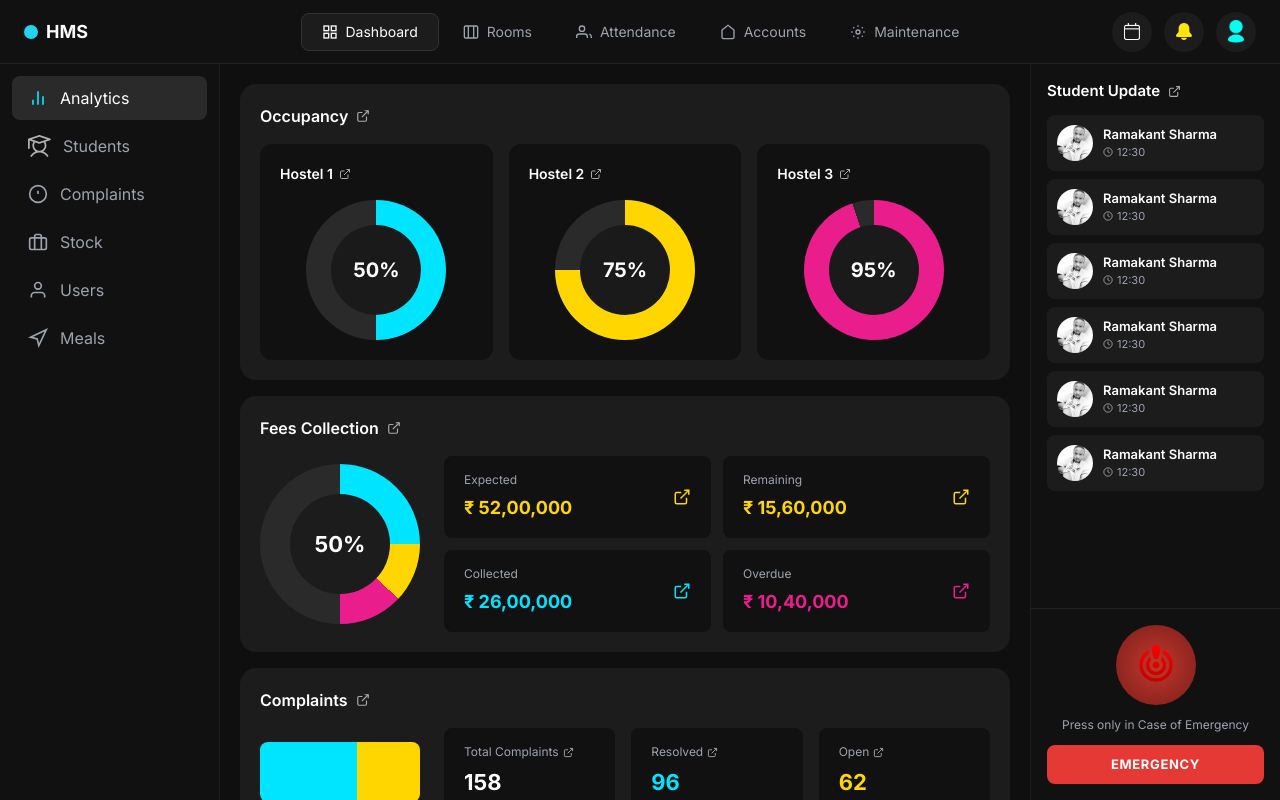
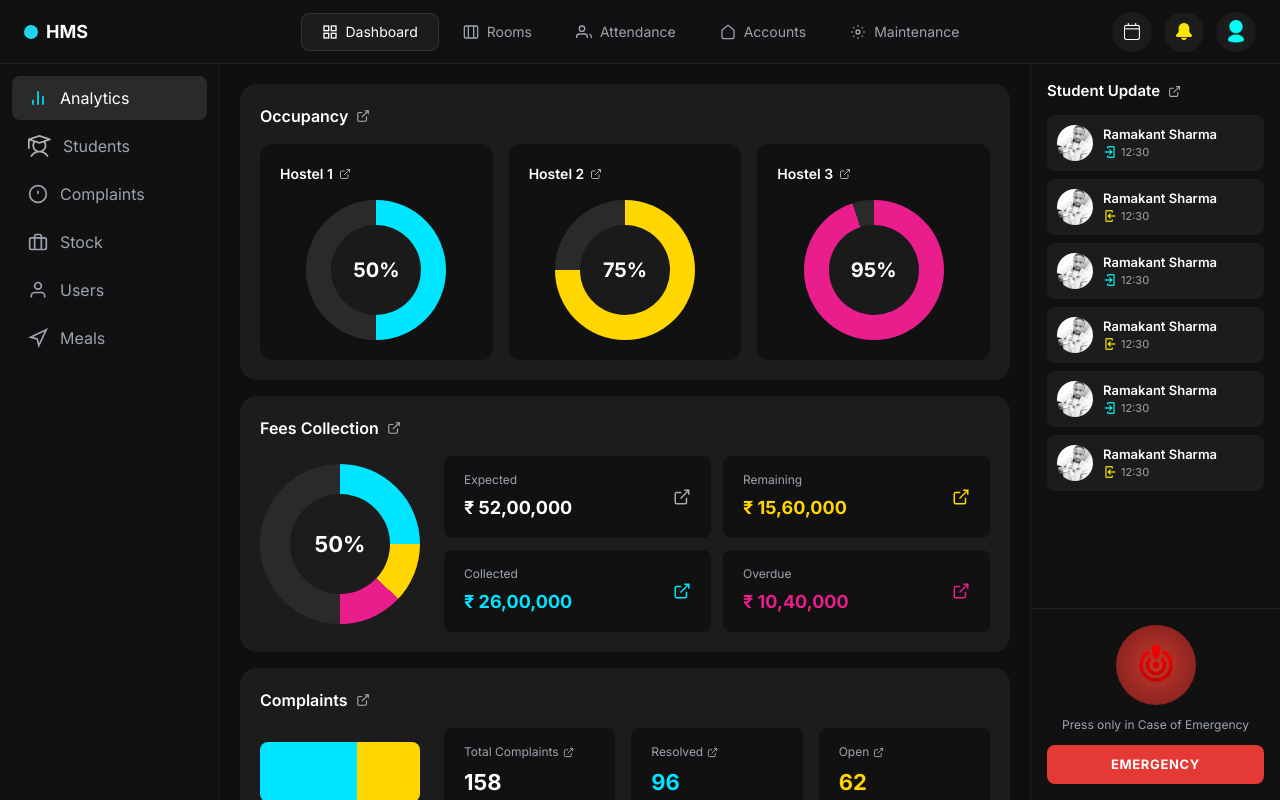
Before and after one commit to johndakshak/hostel_mgt_dashboard, a website: page index.html in a window 1280 px wide. Drawn offline with nearby package versions, Linux system fonts and the light colour scheme.

Commit message:
chore: update right icons

```diff
--- a/index.html
+++ b/index.html
@@ -176,9 +176,10 @@
                             <div class="bg-[#111] rounded-lg px-5 py-4 flex items-center justify-between">
                                 <div>
                                     <div class="text-xs text-gray-400 mb-1.5">Expected</div>
-                                    <div class="text-lg font-bold text-[#ffd600]">₹ 52,00,000</div>
+                                    <div class="text-lg font-bold text-white">₹ 52,00,000</div>
                                 </div>
-                                <svg width="18" height="18" viewBox="0 0 24 24" fill="none" stroke="#ffd600" stroke-width="2"><path d="M18 13v6a2 2 0 0 1-2 2H5a2 2 0 0 1-2-2V8a2 2 0 0 1 2-2h6"/><polyline points="15 3 21 3 21 9"/><line x1="10" y1="14" x2="21" y2="3"/></svg>
+                                <svg width="18" height="18" viewBox="0 0 24 24" fill="none" stroke="#aaa" stroke-width="2"><path d="M18 13v6a2 2 0 0 1-2 2H5a2 2 0 0 1-2-2V8a2 2 0 0 1 2-2h6"/><polyline points="15 3 21 3 21 9"/><line x1="10" y1="14" x2="21" y2="3"/></svg>
+
                             </div>
                             <div class="bg-[#111] rounded-lg px-5 py-4 flex items-center justify-between">
                                 <div>
@@ -269,7 +270,7 @@
                             <div>
                                 <div class="text-[13px] font-semibold">Ramakant Sharma</div>
                                 <div class="text-[11px] text-gray-400 flex items-center gap-1">
-                                    <svg width="10" height="10" viewBox="0 0 24 24" fill="none" stroke="#aaa" stroke-width="2"><circle cx="12" cy="12" r="10"/><path d="M12 6v6l4 2"/></svg>
+                                    <img src="/images/ic_outline-log-in.png" alt="">
                                     12:30
                                 </div>
                             </div>
@@ -281,7 +282,7 @@
                             <div>
                                 <div class="text-[13px] font-semibold">Ramakant Sharma</div>
                                 <div class="text-[11px] text-gray-400 flex items-center gap-1">
-                                    <svg width="10" height="10" viewBox="0 0 24 24" fill="none" stroke="#aaa" stroke-width="2"><circle cx="12" cy="12" r="10"/><path d="M12 6v6l4 2"/></svg>
+                                  <img src="/images/ic_outline-log-in (1).png" alt="">
                                     12:30
                                 </div>
                             </div>
@@ -293,7 +294,7 @@
                             <div>
                                 <div class="text-[13px] font-semibold">Ramakant Sharma</div>
                                 <div class="text-[11px] text-gray-400 flex items-center gap-1">
-                                    <svg width="10" height="10" viewBox="0 0 24 24" fill="none" stroke="#aaa" stroke-width="2"><circle cx="12" cy="12" r="10"/><path d="M12 6v6l4 2"/></svg>
+                                    <img src="/images/ic_outline-log-in.png" alt="">
                                     12:30
                                 </div>
                             </div>
@@ -305,7 +306,7 @@
                             <div>
                                 <div class="text-[13px] font-semibold">Ramakant Sharma</div>
                                 <div class="text-[11px] text-gray-400 flex items-center gap-1">
-                                    <svg width="10" height="10" viewBox="0 0 24 24" fill="none" stroke="#aaa" stroke-width="2"><circle cx="12" cy="12" r="10"/><path d="M12 6v6l4 2"/></svg>
+                                  <img src="/images/ic_outline-log-in (1).png" alt="">
                                     12:30
                                 </div>
                             </div>
@@ -317,7 +318,7 @@
                             <div>
                                 <div class="text-[13px] font-semibold">Ramakant Sharma</div>
                                 <div class="text-[11px] text-gray-400 flex items-center gap-1">
-                                    <svg width="10" height="10" viewBox="0 0 24 24" fill="none" stroke="#aaa" stroke-width="2"><circle cx="12" cy="12" r="10"/><path d="M12 6v6l4 2"/></svg>
+                                    <img src="/images/ic_outline-log-in.png" alt="">
                                     12:30
                                 </div>
                             </div>
@@ -329,7 +330,7 @@
                             <div>
                                 <div class="text-[13px] font-semibold">Ramakant Sharma</div>
                                 <div class="text-[11px] text-gray-400 flex items-center gap-1">
-                                    <svg width="10" height="10" viewBox="0 0 24 24" fill="none" stroke="#aaa" stroke-width="2"><circle cx="12" cy="12" r="10"/><path d="M12 6v6l4 2"/></svg>
+                                    <img src="/images/ic_outline-log-in (1).png" alt="">
                                     12:30
                                 </div>
                             </div>
```
